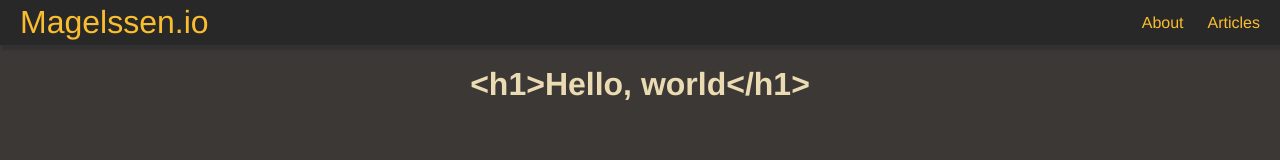
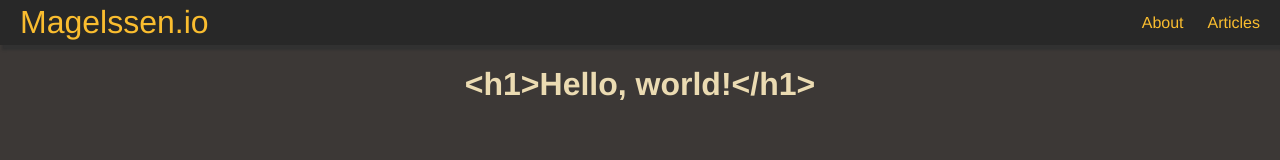
Before and after one commit to l4rma/magelssen.io, a React app in the folder frontend/: page / in a window 1280 px wide. Shown: the top 160 px of the page. Built offline with nearby package versions, Linux system fonts and the light colour scheme.

Commit message:
added exclamation point

```diff
--- a/frontend/src/pages/home.jsx
+++ b/frontend/src/pages/home.jsx
@@ -1,7 +1,7 @@
 export default function Home() {
     return(
         <h1>
-            &lt;h1&gt;Hello, world&lt;/h1&gt;
+            &lt;h1&gt;Hello, world!&lt;/h1&gt;
         </h1>
     )
 }
```
